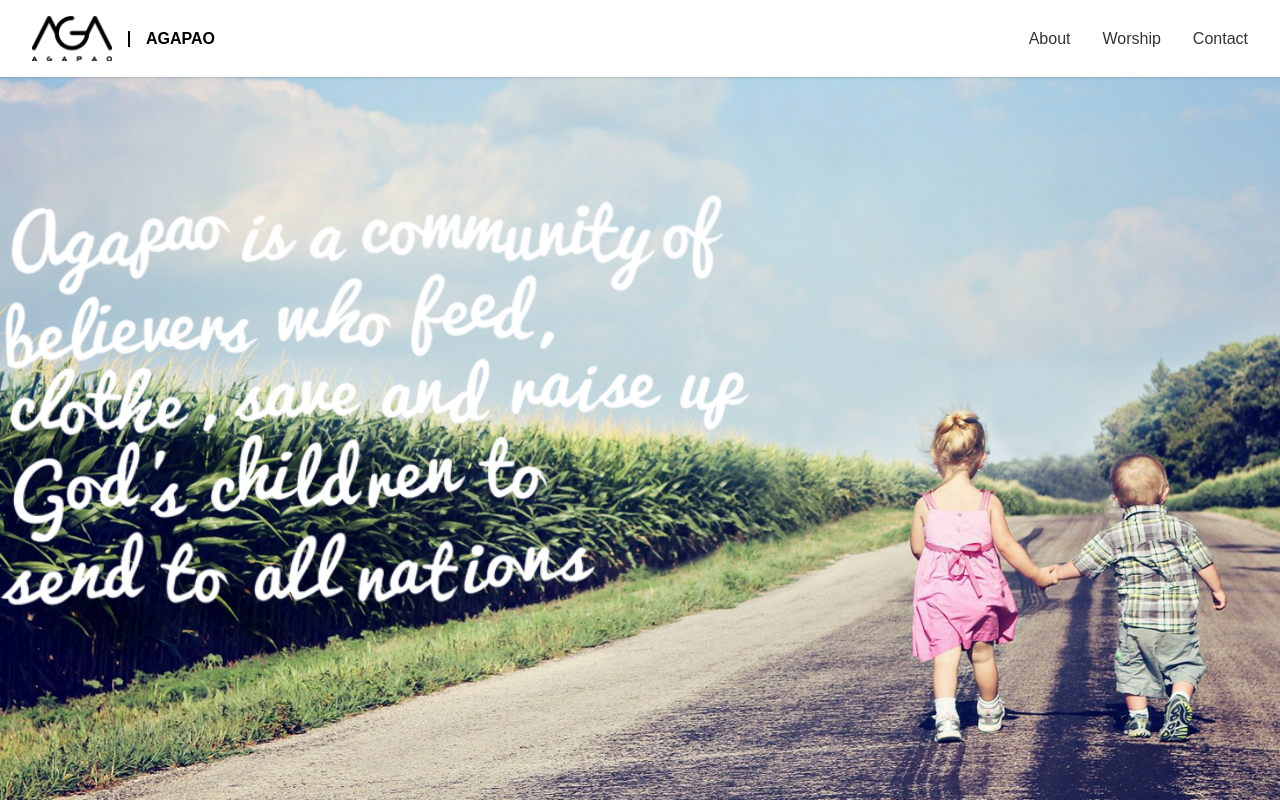
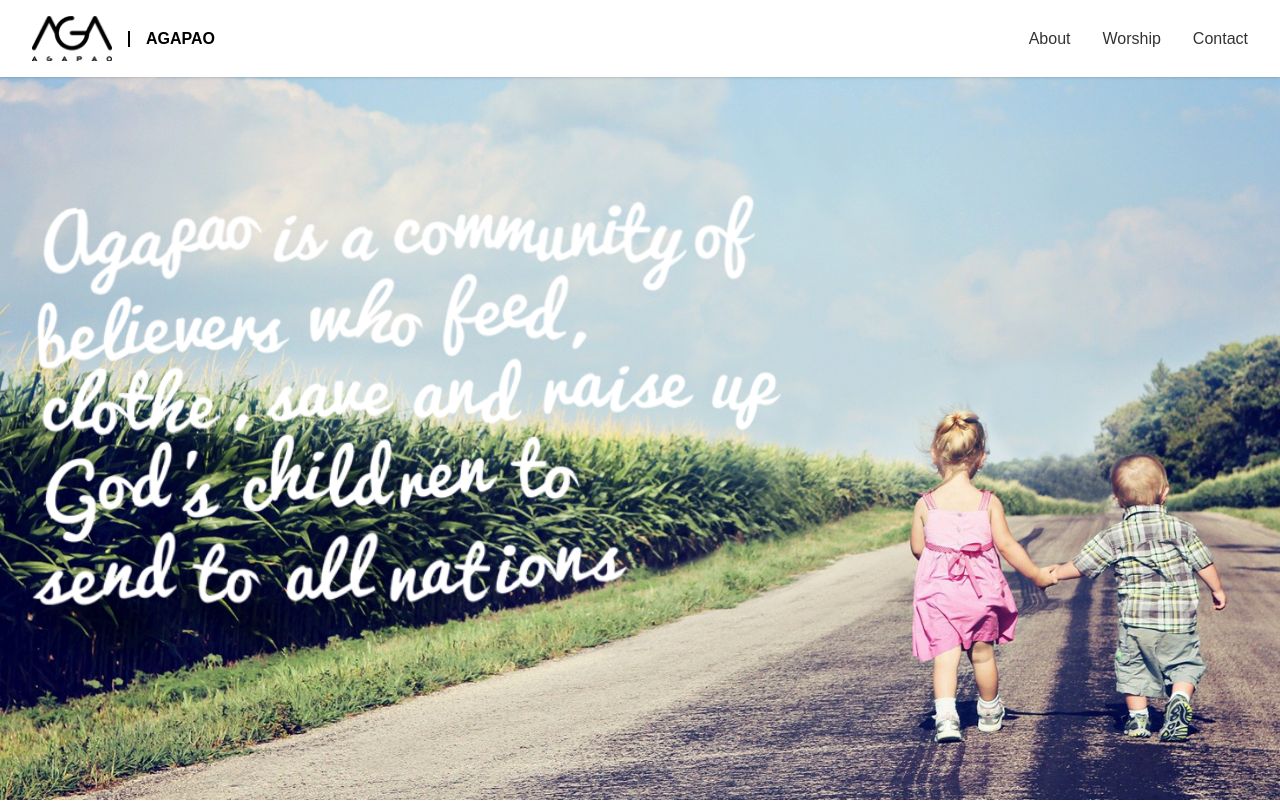
Before and after one commit to withoutwax/ilovelord.com, a Next.js app: page / in a window 1280 px wide. Shown: the top 802 px of the page. Built offline with nearby package versions, Linux system fonts and the light colour scheme.

Commit message:
fix: 메인페이지 header 레이아웃 재설정

```diff
--- a/app/page.tsx
+++ b/app/page.tsx
@@ -5,7 +5,7 @@ export default function Home() {
   return (
     <main>
         <section className="section-main">
-          	<div className="absolute inset-y-0 flex items-center">
+          	<div className="absolute inset-0 flex items-center max-w-screen-2xl mx-auto px-8">
         		<Image src="/assets/img/main-toptext.png" alt="" width={750} height={750}/>
             </div>
         </section>
```
